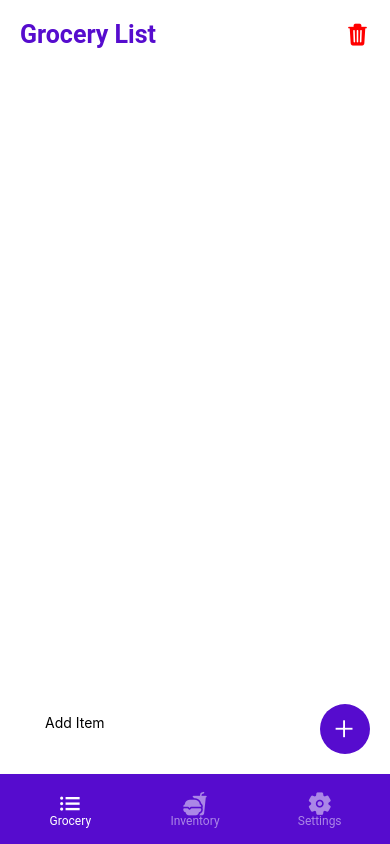
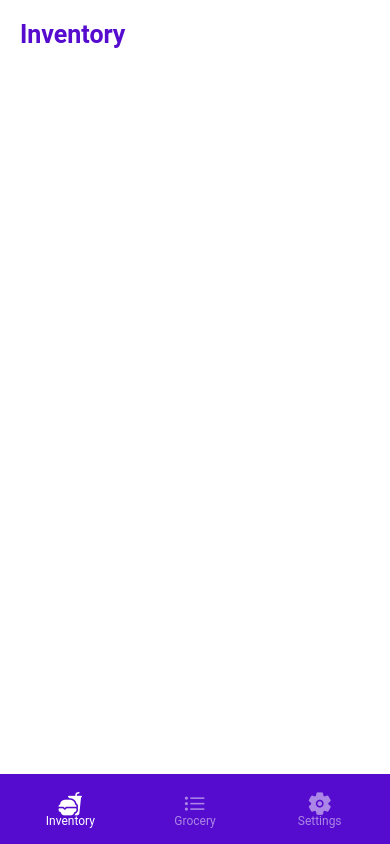
Before and after one commit to sanckh/PantryApp, a React Native app: screen / in a window 390 px wide. Built offline with nearby package versions, Linux system fonts and the light colour scheme; what react-native-status-bar-height would draw is missing.

Commit message:
initial commit for inventory branch

```diff
--- a/App.js
+++ b/App.js
@@ -59,8 +59,8 @@ const Tab = createMaterialBottomTabNavigator();
                     return <Ionicons name={iconName} size={25} color={color}/>
                 },
             })}>
+              <Tab.Screen name={'Inventory'} component={Inventory} />
               <Tab.Screen name={'Grocery'} component={GroceryList} />
-              <Tab.Screen name={'Inventory'} component={Inventory} />
               <Tab.Screen name={'Settings'} component={Settings} />
           </Tab.Navigator>
         </Provider>
--- a/navigation/screens/Inventory.js
+++ b/navigation/screens/Inventory.js
@@ -1,10 +1,40 @@
-import {StyleSheet, Text, View, ScrollView } from 'react-native';
+import React, {Component} from 'react';
+import {StyleSheet, Text, View, ScrollView, Alert, FlatList, SafeAreaView } from 'react-native';
+import Header from '../../components/Header';
+import Button from '../../components/Button';
+import TextInput from '../../components/TextInput';
+import { theme } from '../../core/theme';
 
 
-export default function Inventory(){
+const Inventory = () => {
+
     return(
-        <View style={{ flex: 1, alignItems: 'center', justifyContent: 'center' }}>
-            <Text>Inventory</Text>
-        </View>
+        <SafeAreaView style ={{flex: 1, backgroundColor: theme.colors.white}}>
+            <View style = {styles.header}>
+            <Header
+                style={{
+                fontWeight: 'bold',
+                fontSize: 25,
+                color: theme.colors.primary,
+                }}>
+                Inventory
+            </Header>
+            </View>
+        </SafeAreaView>
+
     )
+
+
+
 }
+const styles = StyleSheet.create({
+
+    header: {
+        padding: 20,
+        flexDirection: 'row',
+        alignItems: 'center',
+        justifyContent: 'space-between',
+    }
+})
+
+export default Inventory;
```
Also changed, not shown: components/ListItem.js (added, +32 -0 lines).
